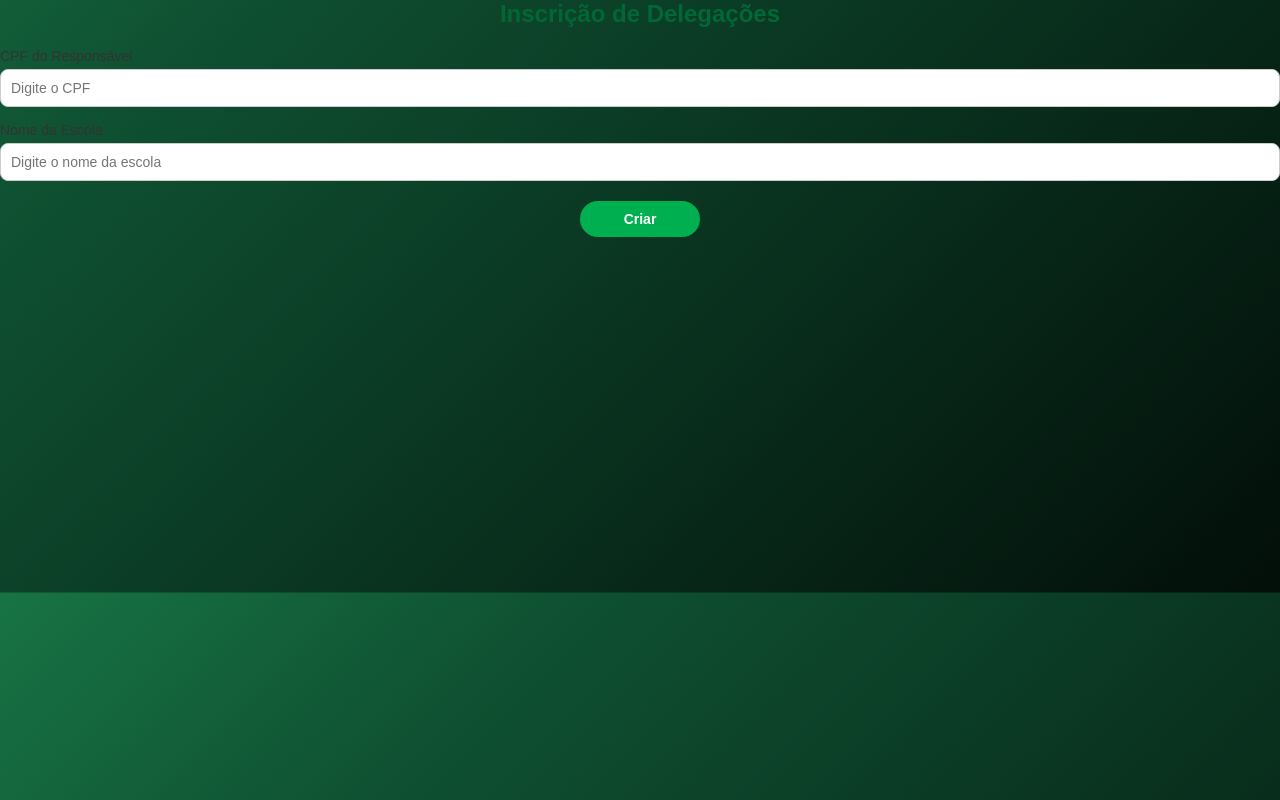
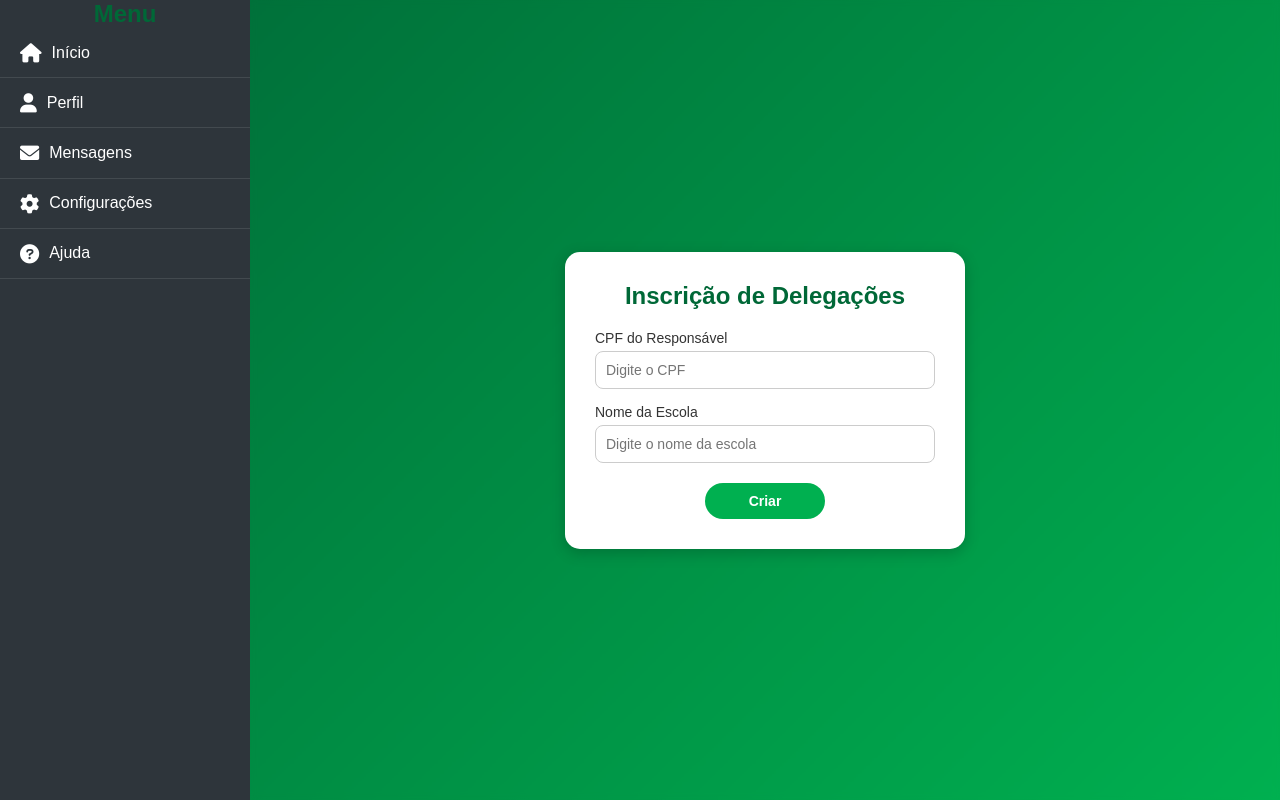
Before and after one commit to MatheusRCastro/unif, a PHP site: page /criarDelegacao.php in a window 1280 px wide. Run offline with PHP 8.4, Linux system fonts and the light colour scheme; a user stored in the database is signed in.

Commit message:
tela criar delegação resolvida

```diff
--- a/pages/criarDelegacao.php
+++ b/pages/criarDelegacao.php
@@ -1,5 +1,5 @@
 <?php
-session_start()
+session_start();
 ?>
 
 <!DOCTYPE html>
@@ -9,47 +9,75 @@ session_start()
   <meta charset="UTF-8">
   <meta name="viewport" content="width=device-width, initial-scale=1.0">
   <title>Inscrição de Delegações</title>
+  <link rel="stylesheet" href="https://cdnjs.cloudflare.com/ajax/libs/font-awesome/6.0.0-beta3/css/all.min.css" />
+  <link rel="stylesheet" href="styles/global.css">
   <link rel="stylesheet" href="styles/criarDelegação.CSS">
-  <link rel="stylesheet" href="styles/global.css">
 </head>
 
 <body>
 
 <?php
 if (isset($_SESSION["cpf"])) {
-    if (isset($_SESSION["professor"]) == "true") {
+  if (isset($_SESSION["professor"]) && $_SESSION["professor"] == "true") {
 ?>
 
-      <div class="container">
+  <div class="container-sidebar">
+    <!-- Sidebar -->
+    <nav class="sidebar">
+      <div class="sidebar-header">
+        <h2>Menu</h2>
+      </div>
+      <ul class="sidebar-menu">
+        <li data-tooltip="Início">
+          <a href="inicio.php"><i class="fas fa-home"></i> <span>Início</span></a>
+        </li>
+        <li data-tooltip="Perfil">
+          <a href="perfil.php"><i class="fas fa-user"></i> <span>Perfil</span></a>
+        </li>
+        <li data-tooltip="Mensagens">
+          <a href="mensagens.php"><i class="fas fa-envelope"></i> <span>Mensagens</span></a>
+        </li>
+        <li data-tooltip="Configurações">
+          <a href="#"><i class="fas fa-cog"></i> <span>Configurações</span></a>
+        </li>
+        <li data-tooltip="Ajuda" class="active">
+          <a href="ajuda.php"><i class="fas fa-question-circle"></i> <span>Ajuda</span></a>
+        </li>
+      </ul>
+    </nav>
+
+    <!-- Conteúdo Principal -->
+    <main class="main-content">
+      <div class="container-form">
         <h2>Inscrição de Delegações</h2>
         <form>
           <div class="field">
             <label for="cpf">CPF do Responsável</label>
             <input type="text" id="cpf" name="cpf" placeholder="Digite o CPF">
           </div>
+
           <div class="field">
             <label for="escola">Nome da Escola</label>
             <input type="text" id="escola" name="escola" placeholder="Digite o nome da escola">
           </div>
+
           <div class="buttons">
             <button type="submit" class="btn enviar">Criar</button>
           </div>
         </form>
       </div>
+    </main>
+  </div>
 
 <?php
   } else {
-      echo "Usuário não autorizado!";
+    echo "<div class='container-error'><p>Usuário não autorizado!</p></div>";
   }
 } else {
-    echo "Usuário não autenticado!";
+  echo "<div class='container-error'><p>Usuário não autenticado!</p>";
+  echo "<a href='login.php' class='erro-php'>Se identifique aqui</a></div>";
+}
 ?>
 
-    <a href="login.php" class="erro-php">Se identifique aqui</a>
-
-  <?php
-  }
-  ?>
 </body>
-
 </html>
```
Lines whose indentation alone changed are shown as unchanged.
